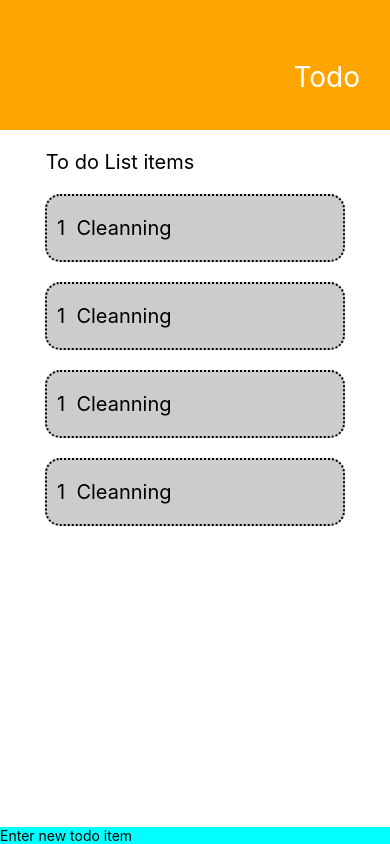
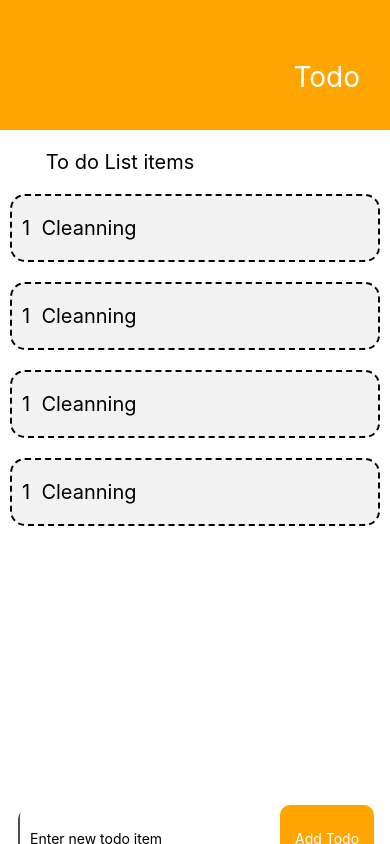
Before and after one commit to Benigne27/Todo_Expo, a React Native app: screen / in a window 390 px wide. Built offline with nearby package versions, Linux system fonts and the light colour scheme.

Commit message:
new styles

```diff
--- a/App.js
+++ b/App.js
@@ -1,9 +1,11 @@
 import { StatusBar } from 'expo-status-bar';
-import {Text, View, TouchableOpacity, TextInput} from 'react-native';
+import {Text, View, TouchableOpacity, TextInput, ScrollView} from 'react-native';
+import React from 'react';
 import { styles } from './styles';
 
 export default function App() {
   return (
+    <ScrollView>
     <View style={styles.container}>
       <View style={styles.navigation}>
       <Text style={styles.text}>Todo</Text>
@@ -17,10 +19,16 @@ export default function App() {
         <Text style={styles.list}>1  Cleanning</Text>
 
       </View>
-      <View style={{backgroundColor:'cyan'}}>
+      <View style={styles.bottom}>
+      <View style={styles.bigInput}>
         <TextInput style={styles.TextInput} placeholder='Enter new todo item'/>
       </View>
+      <TouchableOpacity style={styles.button}>
+          <Text style={{color:'white'}}>Add Todo</Text>
+          </TouchableOpacity>
+          </View>
     </View>
+    </ScrollView>
 
   );
 }
--- a/styles.js
+++ b/styles.js
@@ -4,7 +4,7 @@ import { StyleSheet } from "react-native";
 
 export const styles = StyleSheet.create({
     container: {
-      flex: 1,
+      flex: 3,
       backgroundColor: '#fff',
     },
 
@@ -23,17 +23,14 @@ export const styles = StyleSheet.create({
     },
 
     body:{
-      flex:1,
+      flex:2,
       alignItems:'center',
-      height:100,
-
+      height:430,
     },
     listHead:{
       fontSize:20,
       marginTop:20,
       marginLeft:-150,
-      // flex:1,
-      // justifyContent:'flex-start'
     },
 
     list:{
@@ -41,20 +38,45 @@ export const styles = StyleSheet.create({
       paddingBottom:20,
       paddingLeft:10,
       paddingRight:30,
-      backgroundColor:'rgba(128, 128, 128, 0.4)',
-      width:300,
+      backgroundColor:'rgba(128, 128, 128, 0.1)',
+      width:370,
       marginTop:20,
       fontSize:20,
       borderWidth:2,
-      borderStyle:'dotted',
+      borderStyle:'dashed',
       borderRadius:15
     },
-    input:{
-      // marginBottom:100,
-      paddingTop: 20,
-      paddingBottom:20,
+
+    bigInput:{
+      width:250,
+      marginTop:220,
+      paddingTop: 25,
+      paddingBottom:25,
       paddingLeft:10,
       paddingRight:30,
-      width:300,
+      marginLeft:20,
+      borderRadius:10,
+      shadowOffset:{width:-2, height:4},
+      shadowOpacity:0.7,
+      backgroundColor:'white',
+      shadowColor:'black'
+
+
+    },
+    bottom:{
+      flex:1,
+      flexDirection:'row',
+      gap:10
+    },
+
+    button:{
+      marginTop:220,
+      paddingTop: 25,
+      paddingBottom:25,
+      paddingLeft:15,
+      paddingRight:15,
+      backgroundColor:'orange',
+      borderRadius:10
     }
+
   });
```
